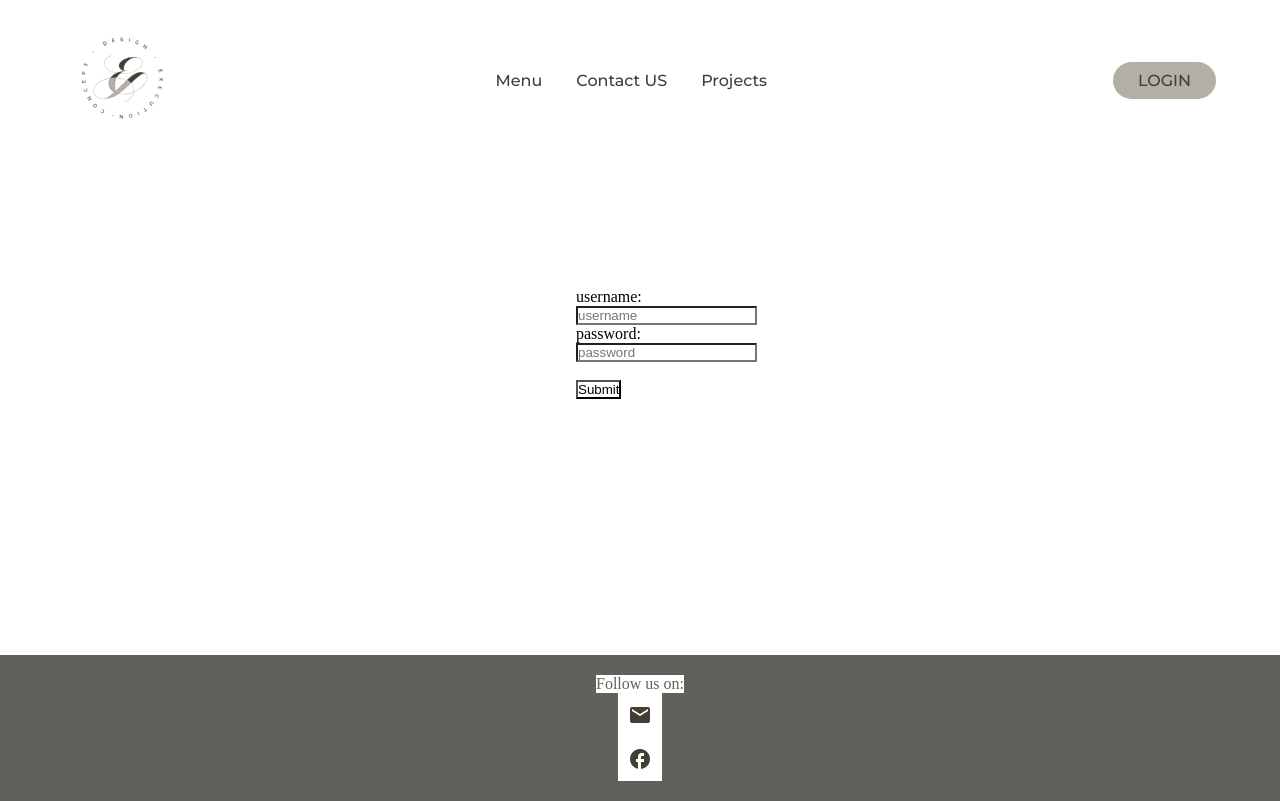
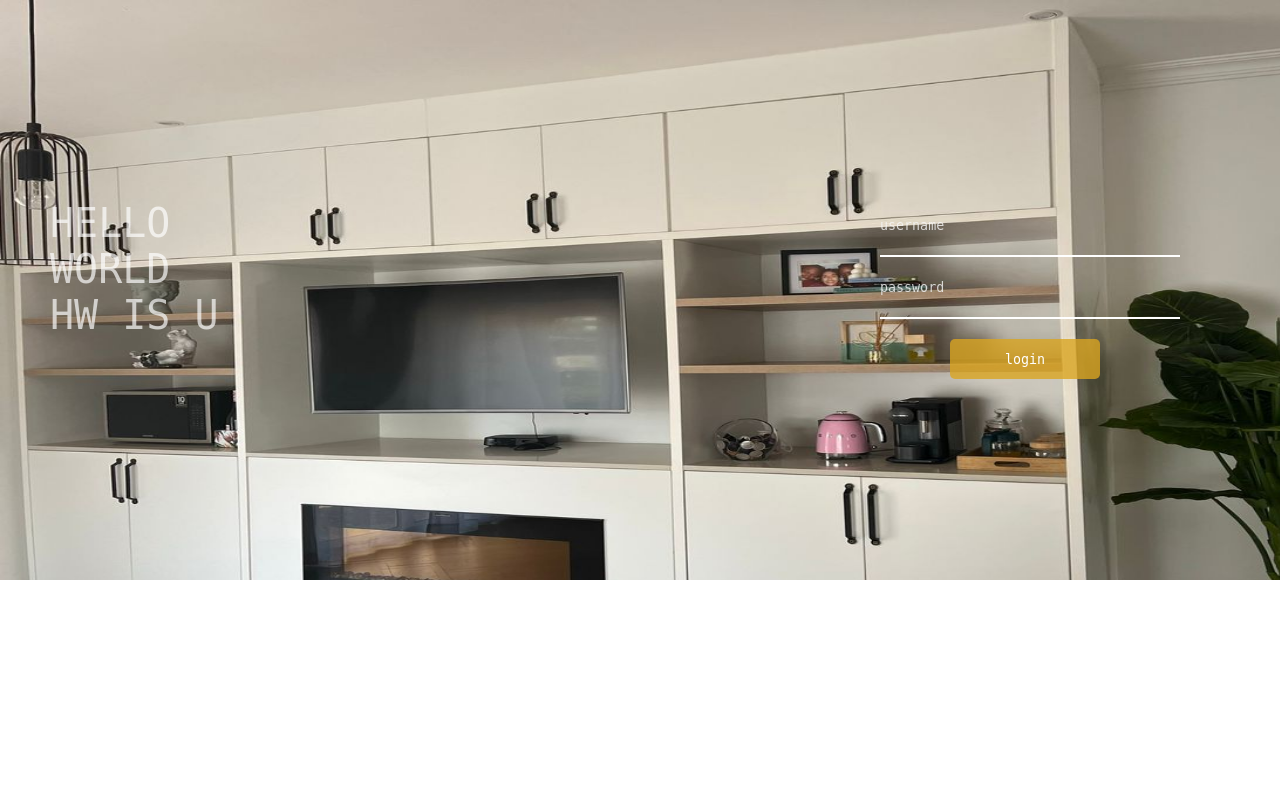
Before and after one commit to Usmandankama/Evolve-Design, a Flask app: page /login in a window 1280 px wide. After the commit the page ends 580 px from the top, so only its background shows below. Run offline with Flask 3, Linux system fonts and the light colour scheme.

Commit message:
Login.html
Added a new login page with some css

```diff
--- /dev/null
+++ b/static/css/login.css
@@ -0,0 +1,168 @@
+*{
+    box-sizing: border-box;
+    margin: 0;
+    padding: 0;
+    list-style: none !important;
+    text-decoration: none !important;
+    font-family: monospace;
+    font-weight: 500;
+    overflow-x: hidden;
+}
+
+.book_page_container{
+    padding-left: 20px;
+    padding-right: 20px;
+}
+
+.nav{
+    height: 60px;
+    width: 100%;
+    position: fixed;
+    background-color: rgb(82, 192, 82);
+}
+
+.nav_list{
+    display: flex;
+    padding: 20px 0px 0px ;
+}
+
+.nav_list li{
+    margin-left: 30px;
+    cursor: pointer;
+}
+
+.nav_list li a{
+    font-size: 20px;
+    color:white;
+}
+
+.serach_bar{
+    height: 47px;
+    width: 550px;
+    padding: 0px 5px 0px 1px;
+    margin: 80px 0px 0px 450px;
+    border-radius: 20px;
+    border: 2px solid black;
+}
+
+.serach_bar form{
+    display: flex;
+    justify-content: space-between;
+}
+
+.serach_bar input{
+    padding-left: 5px;
+    height: 40px;
+    width: 452px;
+    border: none;
+    outline: none;
+}
+
+.serach_bar button{
+    border: none;
+    background-color: transparent;
+    color: goldenrod;
+    font-weight: 900;
+    font-size: 16px;
+}
+
+.book{
+    display: flex;
+    justify-content: space-between;
+    padding: 10px 0px 0px 0px;
+}
+
+.books_container{
+    display: flex;
+    margin-top: 50px;
+    height: 155px;
+    width: 100%;
+    border: 1px solid wheat;
+    box-shadow: 2px 2px 2px 2px wheat;
+    /* background-color: rgb(226, 226, 226); */
+}
+.books_container h2{
+    margin-bottom: 10px;
+
+}
+
+.img img{
+    height: 150px;
+    width: 150px;
+    margin: 0px 20px 0px 0px;
+}
+
+.book-description{
+    width: 500px;
+    margin-right: 500px;
+}
+
+.controls{
+    margin-top: 40px;
+}
+
+.controls button{
+    height: 35px;
+    width: 100px;
+}
+
+.controls button a{
+    color: black;
+}
+
+
+.login_form{
+    height: 500px;
+    margin: 80px 0px 0px 0px;
+    width: 400px;
+    padding: 100px 0px 0px 0px;
+    /* text-align: center; */
+}
+
+.login-container{
+    display: flex;
+    justify-content: space-between;
+    background: url(../img/img3.jpg) no-repeat;
+    background-size: 1500px 700px;
+}
+
+.moto{
+    color: rgba(255, 255, 255, 0.678) !important;
+    padding: 200px 0px 0px 50px;
+    font-size: x-large;
+    text-transform: uppercase;
+}
+
+.login_form label{
+    padding-bottom: 10px;
+    text-align: left;
+}
+
+.login_form input{
+    height: 40px;
+    width: 300px;
+    margin: 10px 0px 10px 0px ;
+    background-color: transparent;
+    outline: none;
+    border: none;
+    color: white !important;
+}
+
+.login_form input::placeholder{
+    color: rgba(245, 245, 245, 0.808) !important;
+}
+
+.login_form button{
+    height: 40px;
+    width: 150px;
+    margin: 20px 0px 0px 70px;
+    background-color: rgba(218, 165, 32, 0.788);
+    color:white;
+    border: none;
+    border-radius: 5px;
+}
+
+.input{
+    width: fit-content;
+    border-bottom: 2px solid white;
+}
--- a/static/css/style.css
+++ b/static/css/style.css
@@ -122,5 +122,5 @@ padding-right:45%;
 padding-bottom:20%;
 padding-left:45%;
 box-sizing: border-box;
-background-color:
+background-color:yellow;
 }
--- a/templates/login.html
+++ b/templates/login.html
@@ -1,16 +1,31 @@
-{% extends 'base.html' %}
+<!DOCTYPE html>
+<html lang="en">
+<head>
+    <meta charset="UTF-8">
+    <meta name="viewport" content="width=device-width, initial-scale=1.0">
+    <title>Login Form</title>
+    <link rel="stylesheet" href="../static/css/login.css">
+</head>
+<body>
+    <div class="login-container">
+        <div class="moto">
+            <h1>Hello</h1>
+            <h1>World</h1>
+            <h1>Hw is u</h1>
+        </div>
+        <div class="form">
+            <form action="" method="post" class="login_form">
+                <br>
+                <div class="input">
+                    <input type="text" name="username" placeholder="username">
+                </div>
+                <div class="input">
+                    <input type="text" name="password" placeholder="password">
+                </div>
+                <button type="submit">login</button>
+            </form>
+        </div>
+    </div>
 
-{% block title %} Login {% endblock %}
-
-{% block content %}
-
-<form class="login">
-    <label>username:</label><p>
-    <input placeholder="username" type="text" required><br>
-     <label>password:</label><p>
-    <input placeholder="password" type="password" required><br><br>
-    <input type="submit" value="Submit">
-
-</form>
-
-{% endblock %}
+</body>
+</html>
```
